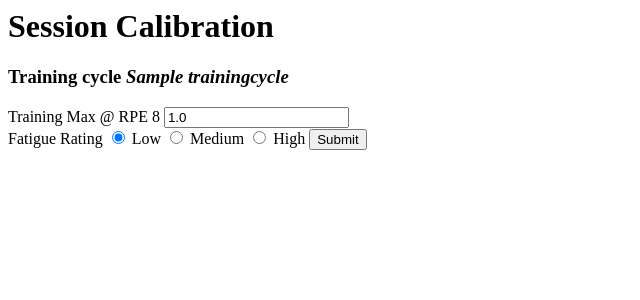
After one commit to Performance-Analytics/pa-toolkit, a Django app: page /pstd/training-cycles/1/session/ in a window 1280 px wide. The commit adds this page. Shown: the top 300 px of the page, without its empty margins (0-640 px from the left). Run offline with Django 3.2, Linux system fonts and the light colour scheme; tables that the repository leaves empty hold one stand-in row (values such as "Sample post").

Commit message:
Add semi-complete session view
Of course, PSTD still needs to be implemented for the session view to be
"complete."

```diff
--- a/pstd/templates/pstd/list.html
+++ b/pstd/templates/pstd/list.html
@@ -4,7 +4,7 @@
     {% for training_cycle in training_cycles %}
         <li>
             {{ training_cycle.name }}
-            <a href="{% url 'query' training_cycle.id %}">
+            <a href="{% url 'session' training_cycle.id %}">
                 Train
             </a>
             <a href="{% url 'edit' training_cycle.id %}">
--- /dev/null
+++ b/pstd/templates/pstd/session.html
@@ -0,0 +1,47 @@
+<h1>
+{% if result %}
+    Session Prescription
+{% else %}
+    Session Calibration
+{% endif %}
+</h1>
+<h3>Training cycle
+    <span style="font-style:italic;">{{ training_cycle.name }}</span>
+</h3>
+{% if result %}
+    Fatigue Rating: {{ fatigue_rating }}<br>
+    Training Max: {{ training_max }}
+{% else %}
+<form action="{% url 'session' training_cycle.id %}" method="POST">
+{% csrf_token %}
+    <label for="training_max">Training Max @ RPE 8</label>
+    <input type="number"
+           name="training_max"
+           id="training_max"
+           value="{{ training_cycle.previous_training_max }}"><br>
+
+
+    <label for="fatigue_rating">Fatigue Rating</label>
+
+    <input type="radio"
+           name="fatigue_rating"
+           id="fatigue_rating_low"
+           value="low"
+           checked="checked">
+    <label for="fatigue_rating_low">Low</label>
+
+    <input type="radio"
+           name="fatigue_rating"
+           id="fatigue_rating_medium"
+           value="medium">
+    <label for="fatigue_rating_medium">Medium</label>
+
+    <input type="radio"
+           name="fatigue_rating"
+           id="fatigue_rating_high"
+           value="high">
+    <label for="fatigue_rating_high">High</label>
+
+    <input type="submit" value="Submit">
+</form>
+{% endif %}
--- a/pstd/urls.py
+++ b/pstd/urls.py
@@ -22,12 +22,8 @@ urlpatterns = [
          views.training_cycle_edit,
          name="edit"),
 
-    path('training-cycles/<int:training_cycle_id>/query/',
-         views.session_query,
-         name="query"),
-
-    path('training-cycles/<int:training_cycle_id>/result/',
-         views.session_result,
-         name="result"),
+    path('training-cycles/<int:training_cycle_id>/session/',
+         views.session,
+         name="session"),
 
 ]
--- a/pstd/views.py
+++ b/pstd/views.py
@@ -9,15 +9,15 @@ from .models import TrainingCycle, TrainingCycleConfig
 def index(request):
     return HttpResponse("Hello, world. You're at PSTD index.")
 
-def session_query(request, training_cycle_id):
-    return HttpResponse("Querying for a session in training cycle {}.".format(
-        training_cycle_id
-    ))
+def session(request, training_cycle_id):
+    training_cycle = TrainingCycle.objects.get(pk=training_cycle_id)
+    context = {'training_cycle': training_cycle}
+    if request.method == "POST":
+        context['result'] = True
+        context['fatigue_rating'] = request.POST['fatigue_rating']
+        context['training_max'] = request.POST['training_max']
 
-def session_result(request, training_cycle_id):
-    return HttpResponse("Displaying a session in training cycle {}.".format(
-        training_cycle_id
-    ))
+    return render(request, 'pstd/session.html', context)
 
 def training_cycle_delete(request, training_cycle_id):
     training_cycle = TrainingCycle.objects.get(pk=training_cycle_id)
@@ -27,7 +27,7 @@ def training_cycle_delete(request, training_cycle_id):
 
 def training_cycle_edit(request, training_cycle_id):
     training_cycle_name = request.POST.get('training_cycle_name')
-    if request.method == "POST": # Form handling.
+    if request.method == "POST":
         training_cycle = TrainingCycle.objects.get(pk=training_cycle_id)
 
         training_cycle.name = training_cycle_name
@@ -55,14 +55,14 @@ def training_cycle_edit(request, training_cycle_id):
 
         # Redirect.
         return HttpResponseRedirect(reverse('list'))
-    else: # Form rendering.
+    else:
         training_cycle = TrainingCycle.objects.get(pk=training_cycle_id)
         context = {'training_cycle': training_cycle}
         return render(request, 'pstd/edit.html', context)
 
 def training_cycle_new(request):
     training_cycle_name = request.POST.get('training_cycle_name')
-    if request.method == "POST": # Form handling.
+    if request.method == "POST":
         training_cycle = TrainingCycle()
 
         training_cycle.name = training_cycle_name
@@ -93,7 +93,7 @@ def training_cycle_new(request):
 
         # Redirect.
         return HttpResponseRedirect(reverse('list'))
-    else: # Form rendering.
+    else:
         return render(request, 'pstd/edit.html')
 
 def training_cycle_list(request):
```
